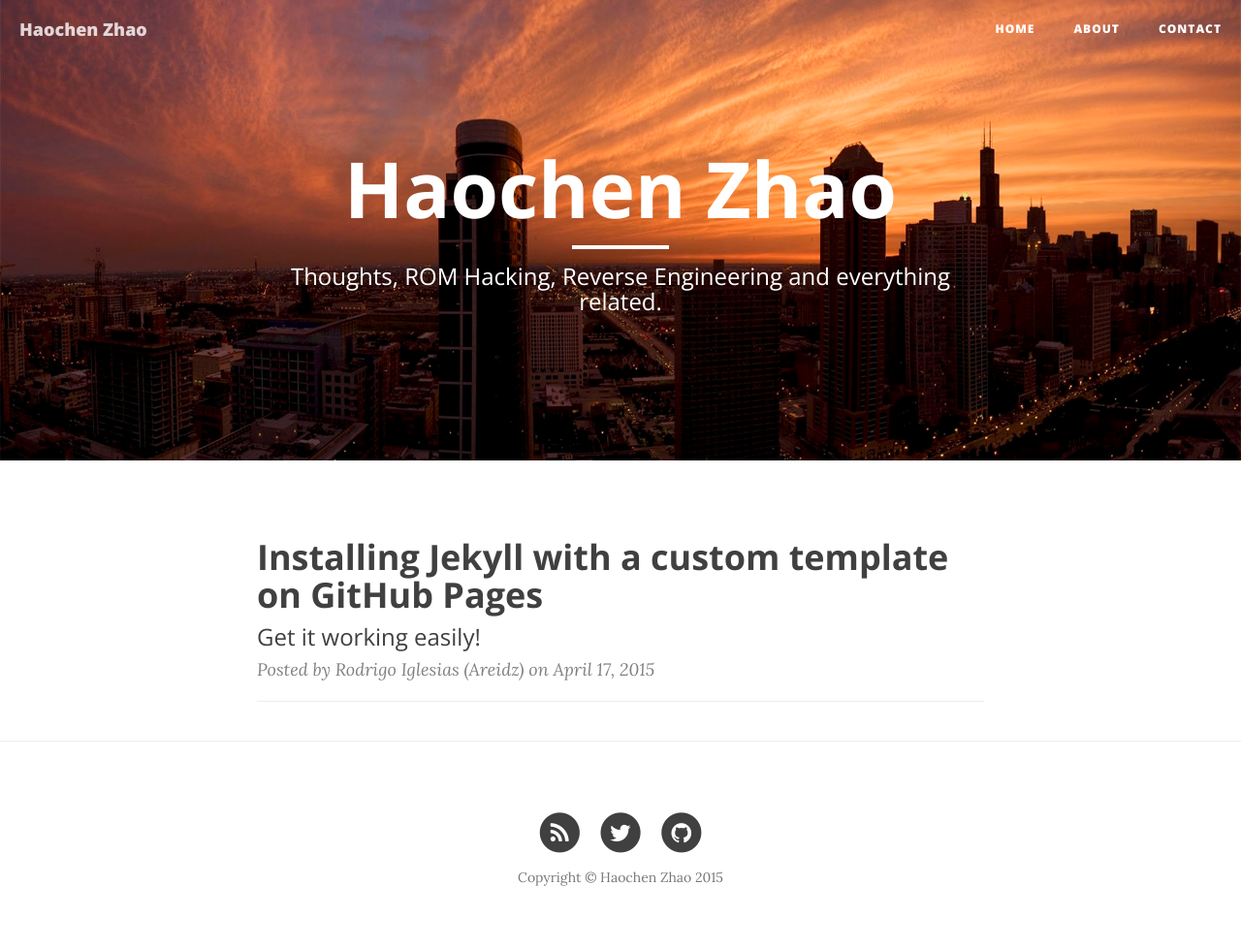
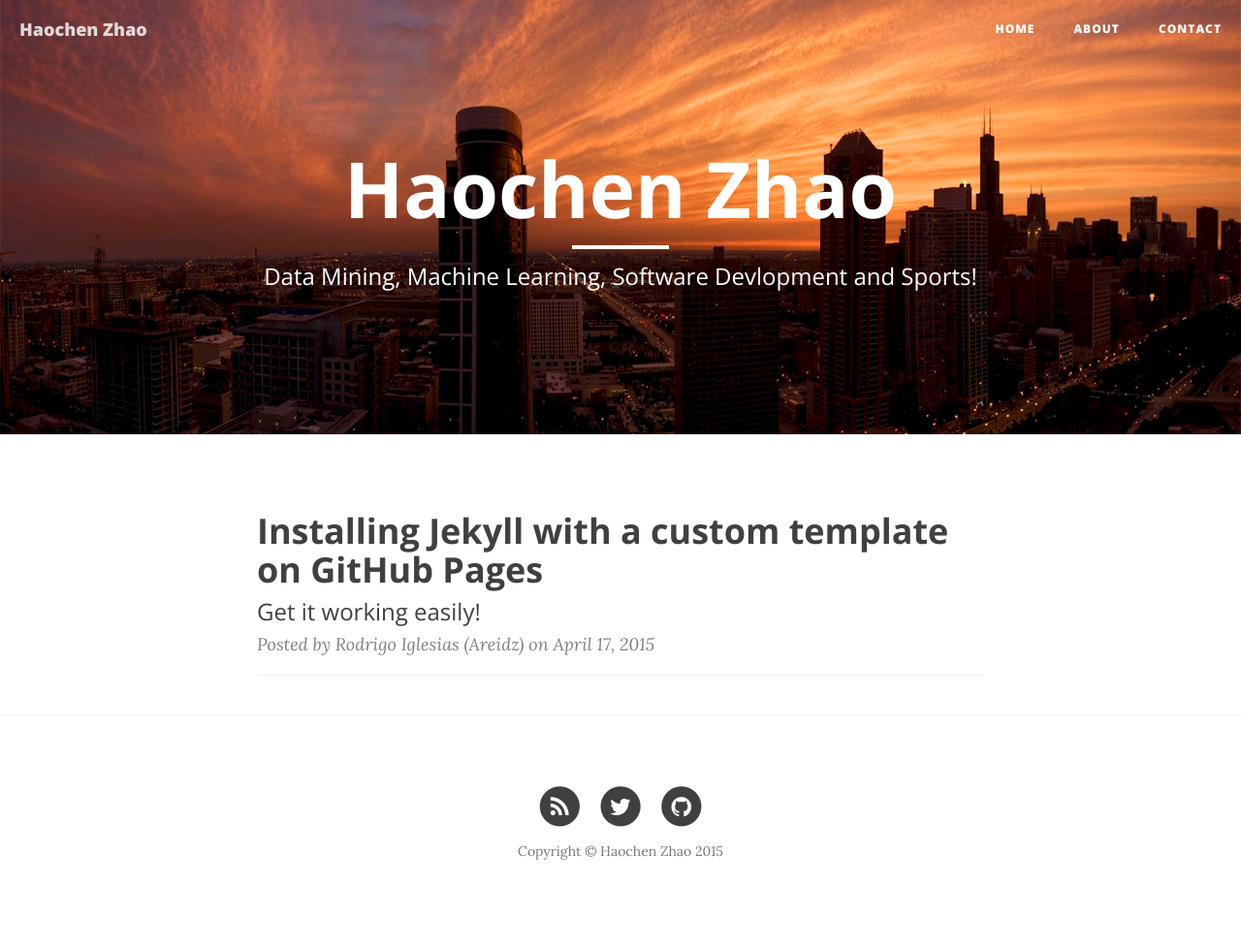
Before and after one commit to ru7dy/ru7dy.github.io, a Jekyll site: the page built from index.html, in a window 1280 px wide. Shown: the whole page at 97% size. Built offline with Jekyll 4.4.1, drawn with Linux system fonts in a browser that asks for light colours; nearby versions of some CDN libraries; the list of posts is cut into pages by our own code; after the commit the page ends 953 px from its top, so only the background shows below that.

Commit message:
change index.html

```diff
--- a/index.html
+++ b/index.html
@@ -1,6 +1,6 @@
 ---
 layout: page
-description: "Thoughts, ROM Hacking, Reverse Engineering and everything related."
+description: "Data Mining, Machine Learning, Software Devlopment and Sports!"
 ---
 
 {% for post in paginator.posts %}
```
